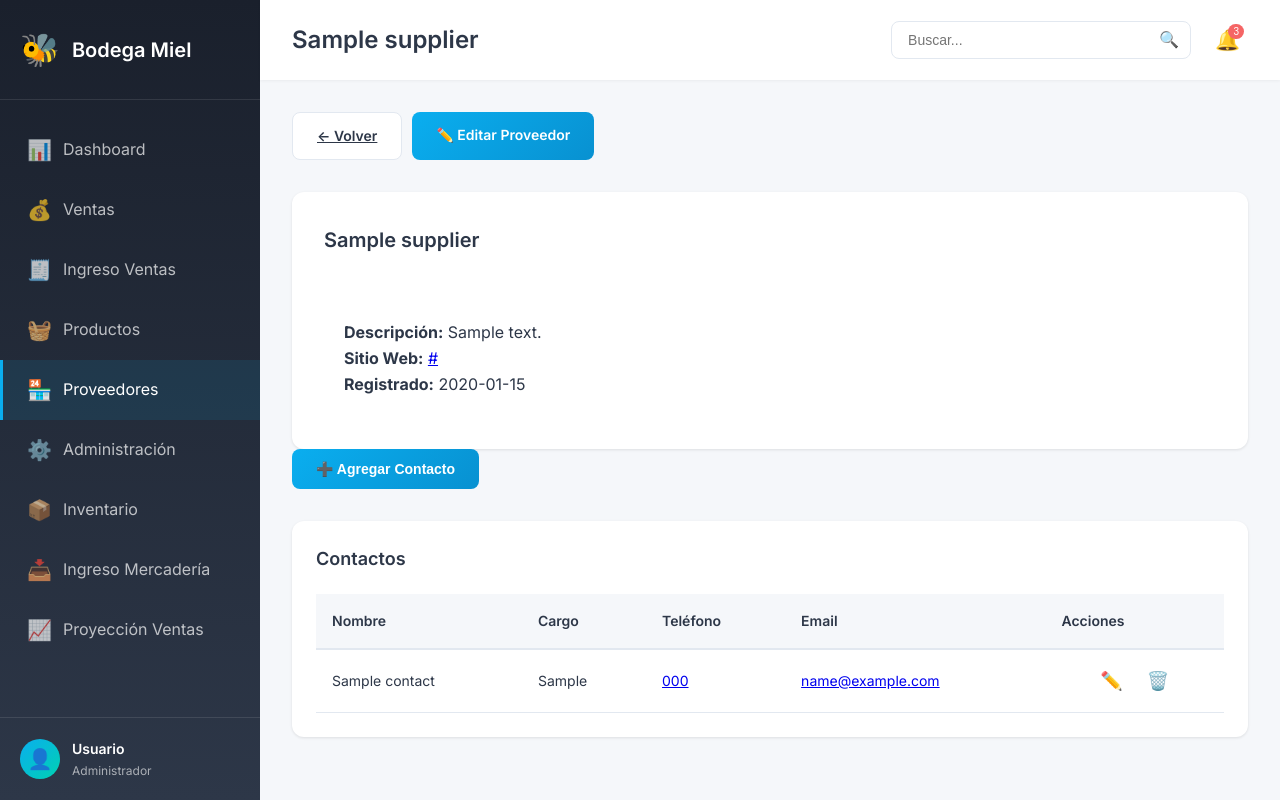
After one commit to cplazaibarra/sistema-facturacion, a Flask app: page /proveedores/1 in a window 1280 px wide. The commit adds this page. Run offline with Flask 3, Linux system fonts and the light colour scheme; tables that the repository leaves empty hold one stand-in row (values such as "Sample post").

Commit message:
Agregar módulo de Proveedores con empresas y contactos

```diff
--- a/app.py
+++ b/app.py
@@ -31,7 +31,18 @@ from db import (
     get_sales_metrics,
     get_sales_chart_data,
     get_top_products,
+    list_suppliers,
+    get_supplier,
+    insert_supplier,
+    update_supplier,
+    delete_supplier,
+    list_supplier_contacts,
+    get_supplier_contact,
+    insert_supplier_contact,
+    update_supplier_contact,
+    delete_supplier_contact,
 )
+
 
 app = Flask(__name__)
 
@@ -455,5 +466,107 @@ def eliminar_rol(role_id):
     return redirect(url_for('roles'))
 
 
+# Rutas de Proveedores
+@app.route('/proveedores', methods=['GET', 'POST'])
+def proveedores():
+    """Gestión de proveedores"""
+    if request.method == 'POST':
+        supplier = {
+            "name": request.form.get('name', '').strip(),
+            "description": request.form.get('description', '').strip(),
+            "website": request.form.get('website', '').strip(),
+            "created_at": datetime.utcnow().isoformat(timespec='seconds'),
+        }
+
+        if supplier["name"]:
+            insert_supplier(supplier)
+
+        return redirect(url_for('proveedores'))
+
+    suppliers = list_suppliers()
+    return render_template('proveedores.html', suppliers=suppliers)
+
+
+@app.route('/proveedores/<int:supplier_id>')
+def ver_proveedor(supplier_id):
+    """Ver detalles de un proveedor y sus contactos"""
+    supplier = get_supplier(supplier_id)
+    contacts = list_supplier_contacts(supplier_id)
+    return render_template('ver_proveedor.html', supplier=supplier, contacts=contacts)
+
+
+@app.route('/proveedores/<int:supplier_id>/editar', methods=['GET', 'POST'])
+def editar_proveedor(supplier_id):
+    """Editar un proveedor"""
+    if request.method == 'POST':
+        supplier = {
+            "name": request.form.get('name', '').strip(),
+            "description": request.form.get('description', '').strip(),
+            "website": request.form.get('website', '').strip(),
+        }
+
+        if supplier["name"]:
+            update_supplier(supplier_id, supplier)
+
+        return redirect(url_for('ver_proveedor', supplier_id=supplier_id))
+
+    supplier = get_supplier(supplier_id)
+    return render_template('editar_proveedor.html', supplier=supplier)
+
+
+@app.route('/proveedores/<int:supplier_id>/eliminar', methods=['POST'])
+def eliminar_proveedor(supplier_id):
+    """Eliminar un proveedor"""
+    delete_supplier(supplier_id)
+    return redirect(url_for('proveedores'))
+
+
+@app.route('/proveedores/<int:supplier_id>/contactos', methods=['POST'])
+def agregar_contacto(supplier_id):
+    """Agregar contacto a un proveedor"""
+    contact = {
+        "supplier_id": supplier_id,
+        "name": request.form.get('name', '').strip(),
+        "phone": request.form.get('phone', '').strip(),
+        "email": request.form.get('email', '').strip(),
+        "position": request.form.get('position', '').strip(),
+        "created_at": datetime.utcnow().isoformat(timespec='seconds'),
+    }
+
+    if contact["name"]:
+        insert_supplier_contact(contact)
+
+    return redirect(url_for('ver_proveedor', supplier_id=supplier_id))
+
+
+@app.route('/contactos/<int:contact_id>/editar', methods=['GET', 'POST'])
+def editar_contacto(contact_id):
+    """Editar contacto de proveedor"""
+    if request.method == 'POST':
+        contact = {
+            "name": request.form.get('name', '').strip(),
+            "phone": request.form.get('phone', '').strip(),
+            "email": request.form.get('email', '').strip(),
+            "position": request.form.get('position', '').strip(),
+        }
+
+        current_contact = get_supplier_contact(contact_id)
+        update_supplier_contact(contact_id, contact)
+
+        return redirect(url_for('ver_proveedor', supplier_id=current_contact['supplier_id']))
+
+    contact = get_supplier_contact(contact_id)
+    return render_template('editar_contacto.html', contact=contact)
+
+
+@app.route('/contactos/<int:contact_id>/eliminar', methods=['POST'])
+def eliminar_contacto(contact_id):
+    """Eliminar contacto de proveedor"""
+    contact = get_supplier_contact(contact_id)
+    supplier_id = contact['supplier_id']
+    delete_supplier_contact(contact_id)
+    return redirect(url_for('ver_proveedor', supplier_id=supplier_id))
+
+
 if __name__ == '__main__':
     app.run(debug=True, host='0.0.0.0', port=5000, use_reloader=False)
--- a/templates/base.html
+++ b/templates/base.html
@@ -34,6 +34,10 @@
                 <a href="{{ url_for('productos') }}" class="nav-item {% if request.endpoint == 'productos' %}active{% endif %}">
                     <span class="icon">🧺</span>
                     <span>Productos</span>
+                </a>
+                <a href="{{ url_for('proveedores') }}" class="nav-item {% if request.endpoint in ['proveedores', 'ver_proveedor', 'editar_proveedor', 'agregar_contacto', 'editar_contacto', 'eliminar_contacto'] %}active{% endif %}">
+                    <span class="icon">🏪</span>
+                    <span>Proveedores</span>
                 </a>
                 <a href="{{ url_for('administracion') }}" class="nav-item {% if request.endpoint in ['administracion', 'usuarios', 'roles'] %}active{% endif %}">
                     <span class="icon">⚙️</span>
--- /dev/null
+++ b/templates/ver_proveedor.html
@@ -0,0 +1,156 @@
+{% extends "base.html" %}
+
+{% block title %}{{ supplier.name }} - Facturación Bodega Miel{% endblock %}
+{% block page_title %}{{ supplier.name }}{% endblock %}
+
+{% block content %}
+<div class="header-section">
+    <div style="display: flex; gap: 10px;">
+        <a href="{{ url_for('proveedores') }}" class="btn-secondary">← Volver</a>
+        <a href="{{ url_for('editar_proveedor', supplier_id=supplier.id) }}" class="btn-primary">✏️ Editar Proveedor</a>
+    </div>
+</div>
+
+<!-- Información del proveedor -->
+<div class="settings-section">
+    <div class="settings-card">
+        <div class="card-header">
+            <h3>{{ supplier.name }}</h3>
+        </div>
+        <div style="padding: 20px;">
+            <p><strong>Descripción:</strong> {{ supplier.description or 'No especificada' }}</p>
+            <p><strong>Sitio Web:</strong>
+                {% if supplier.website %}
+                <a href="{{ supplier.website }}" target="_blank">{{ supplier.website }}</a>
+                {% else %}
+                No especificado
+                {% endif %}
+            </p>
+            <p><strong>Registrado:</strong> {{ supplier.created_at[:10] }}</p>
+        </div>
+    </div>
+</div>
+
+<!-- Botón para agregar contacto -->
+<div class="header-section">
+    <button class="btn-primary" onclick="toggleFormularioContacto()">
+        ➕ Agregar Contacto
+    </button>
+</div>
+
+<!-- Formulario para agregar contacto -->
+<div class="settings-section" id="formulario-contacto" style="display: none;">
+    <div class="settings-card">
+        <div class="card-header">
+            <h3>Agregar Nuevo Contacto</h3>
+            <button class="btn-secondary" onclick="toggleFormularioContacto()">Cerrar</button>
+        </div>
+        <form class="settings-form" method="POST" action="{{ url_for('agregar_contacto', supplier_id=supplier.id) }}">
+            <div class="form-row">
+                <div class="form-group">
+                    <label>Nombre del Contacto *</label>
+                    <input type="text" name="name" class="form-control" placeholder="Nombre completo" required>
+                </div>
+                <div class="form-group">
+                    <label>Cargo/Posición</label>
+                    <input type="text" name="position" class="form-control" placeholder="Ej. Gerente de Ventas">
+                </div>
+            </div>
+
+            <div class="form-row">
+                <div class="form-group">
+                    <label>Teléfono</label>
+                    <input type="tel" name="phone" class="form-control" placeholder="+56 9 1234 5678">
+                </div>
+                <div class="form-group">
+                    <label>Email</label>
+                    <input type="email" name="email" class="form-control" placeholder="contacto@proveedor.com">
+                </div>
+            </div>
+
+            <div class="form-actions">
+                <button type="reset" class="btn-secondary">Limpiar</button>
+                <button type="submit" class="btn-primary">Guardar Contacto</button>
+            </div>
+        </form>
+    </div>
+</div>
+
+<!-- Lista de contactos -->
+<div class="recent-section">
+    <div class="recent-card">
+        <div class="card-header">
+            <h3>Contactos</h3>
+        </div>
+        {% if contacts %}
+        <table class="data-table">
+            <thead>
+                <tr>
+                    <th>Nombre</th>
+                    <th>Cargo</th>
+                    <th>Teléfono</th>
+                    <th>Email</th>
+                    <th>Acciones</th>
+                </tr>
+            </thead>
+            <tbody>
+                {% for contact in contacts %}
+                <tr>
+                    <td>{{ contact.name }}</td>
+                    <td>{{ contact.position or '-' }}</td>
+                    <td>
+                        {% if contact.phone %}
+                        <a href="tel:{{ contact.phone }}">{{ contact.phone }}</a>
+                        {% else %}
+                        -
+                        {% endif %}
+                    </td>
+                    <td>
+                        {% if contact.email %}
+                        <a href="mailto:{{ contact.email }}">{{ contact.email }}</a>
+                        {% else %}
+                        -
+                        {% endif %}
+                    </td>
+                    <td>
+                        <div class="action-buttons">
+                            <button class="btn-icon edit-btn" title="Editar" onclick="editarContacto({{ contact.id }})">✏️</button>
+                            <button class="btn-icon delete-btn" title="Eliminar" onclick="eliminarContacto({{ contact.id }})">🗑️</button>
+                        </div>
+                    </td>
+                </tr>
+                {% endfor %}
+            </tbody>
+        </table>
+        {% else %}
+        <p style="padding: 20px; text-align: center; color: #999;">No hay contactos registrados</p>
+        {% endif %}
+    </div>
+</div>
+
+<script>
+function toggleFormularioContacto() {
+    const formulario = document.getElementById('formulario-contacto');
+    if (formulario.style.display === 'none') {
+        formulario.style.display = 'block';
+        formulario.scrollIntoView({ behavior: 'smooth', block: 'start' });
+    } else {
+        formulario.style.display = 'none';
+    }
+}
+
+function editarContacto(contactId) {
+    window.location.href = '/contactos/' + contactId + '/editar';
+}
+
+function eliminarContacto(contactId) {
+    if (confirm('¿Estás seguro de que deseas eliminar este contacto?')) {
+        const form = document.createElement('form');
+        form.method = 'POST';
+        form.action = '/contactos/' + contactId + '/eliminar';
+        document.body.appendChild(form);
+        form.submit();
+    }
+}
+</script>
+{% endblock %}
```
Also changed, not shown: db.py (+182 -1 lines), templates/editar_contacto.html (added, +43 -0 lines), templates/editar_proveedor.html (added, +36 -0 lines), templates/proveedores.html (added, +119 -0 lines).
